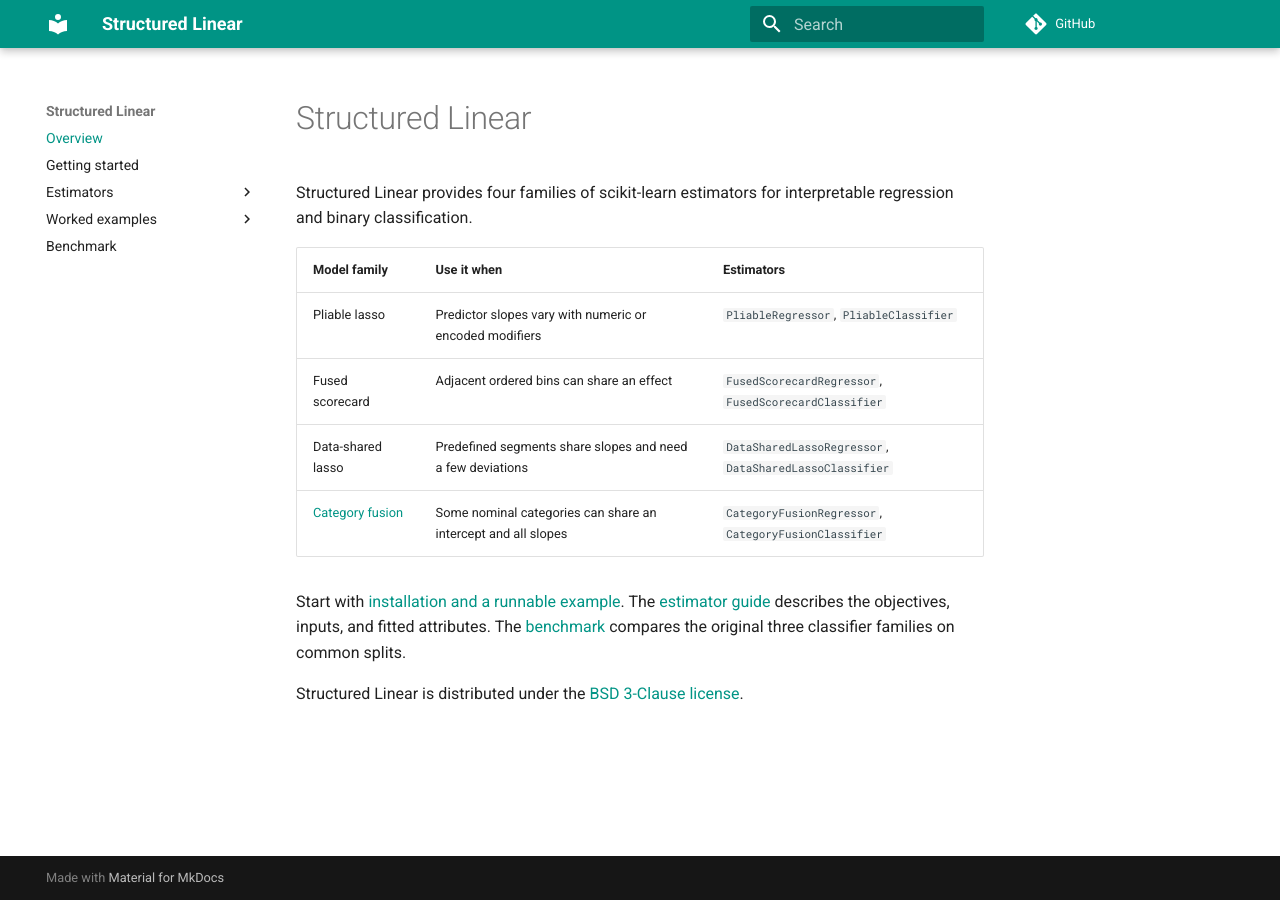
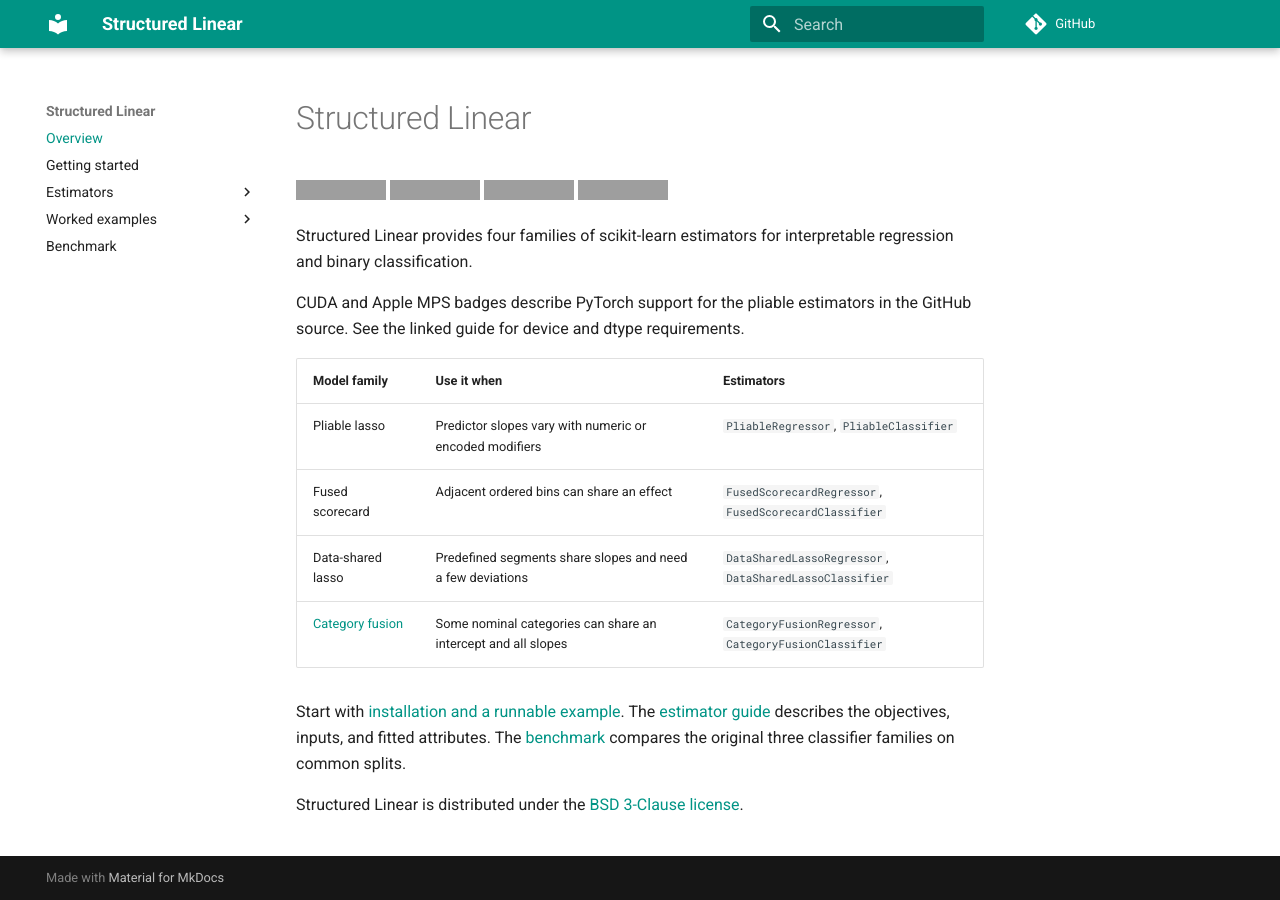
Before and after one commit to lcrmorin/pliable-lasso, an MkDocs documentation site: the page built from docs/index.md, in a window 1280 px wide. Built offline with MkDocs 1.6.1 and Material for MkDocs 9.7.7, drawn with Linux system fonts in a browser that asks for light colours; comment, search, counter and statistics services are not loaded; grey boxes are pictures that could not be loaded.

Commit message:
Show verified hardware and package badges

```diff
--- a/docs/index.md
+++ b/docs/index.md
@@ -1,6 +1,14 @@
 # Structured Linear
 
+[![PyPI version](https://img.shields.io/pypi/v/structured-linear)](https://pypi.org/project/structured-linear/)
+[![Tests on main](https://github.com/lcrmorin/structured-linear/actions/workflows/tests.yml/badge.svg?branch=main)](https://github.com/lcrmorin/structured-linear/actions/workflows/tests.yml?query=branch%3Amain)
+[![CUDA for pliable estimators](https://img.shields.io/badge/NVIDIA%20CUDA-Pliable%20estimators-237B2D)](pliable.md#try-pytorch-cuda)
+[![Apple MPS for pliable estimators](https://img.shields.io/badge/Apple%20MPS-Pliable%20estimators-555555)](pliable.md#try-pytorch-mps)
+
 Structured Linear provides four families of scikit-learn estimators for interpretable regression and binary classification.
+
+CUDA and Apple MPS badges describe PyTorch support for the pliable estimators
+in the GitHub source. See the linked guide for device and dtype requirements.
 
 | Model family | Use it when | Estimators |
 | --- | --- | --- |
```
Also changed, not shown: README.md (+8 -0 lines).
